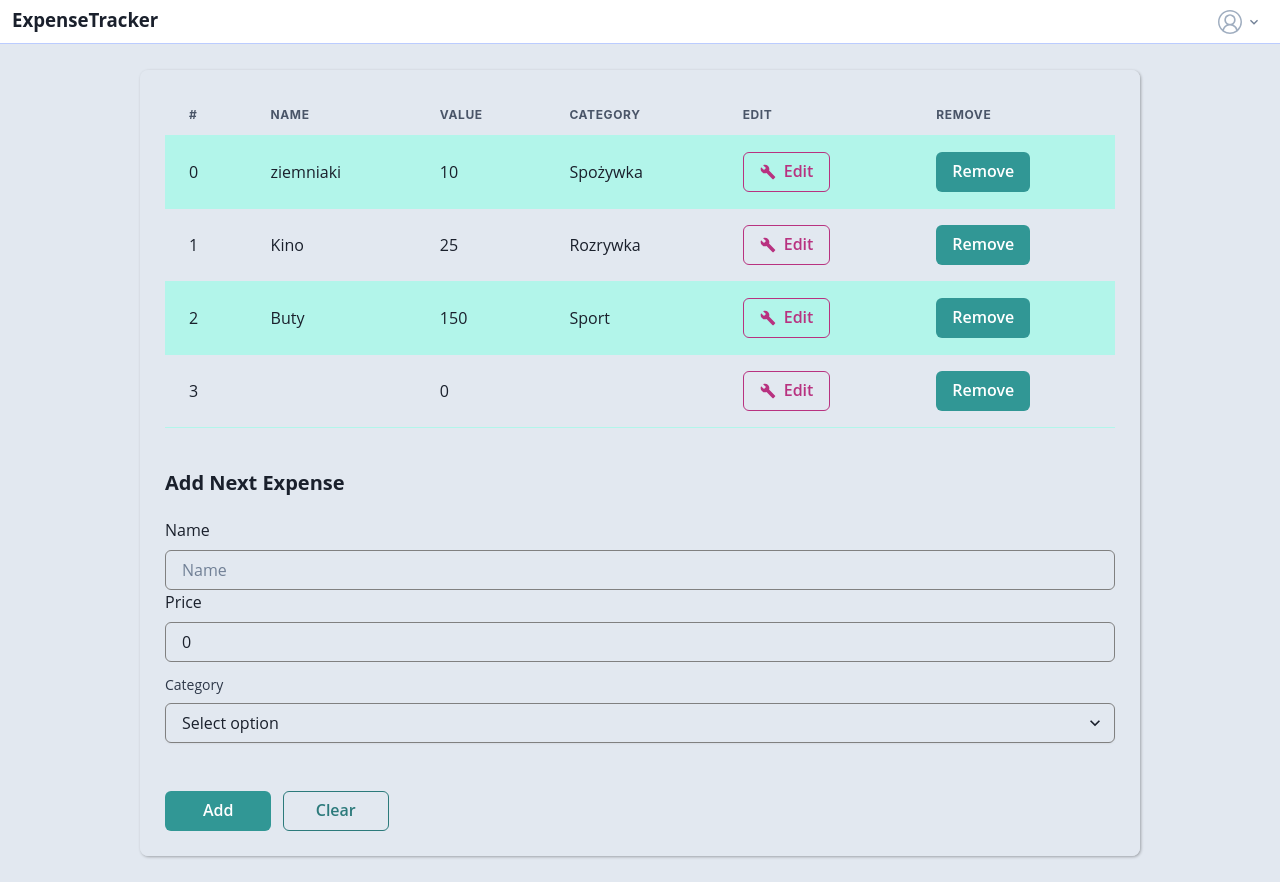
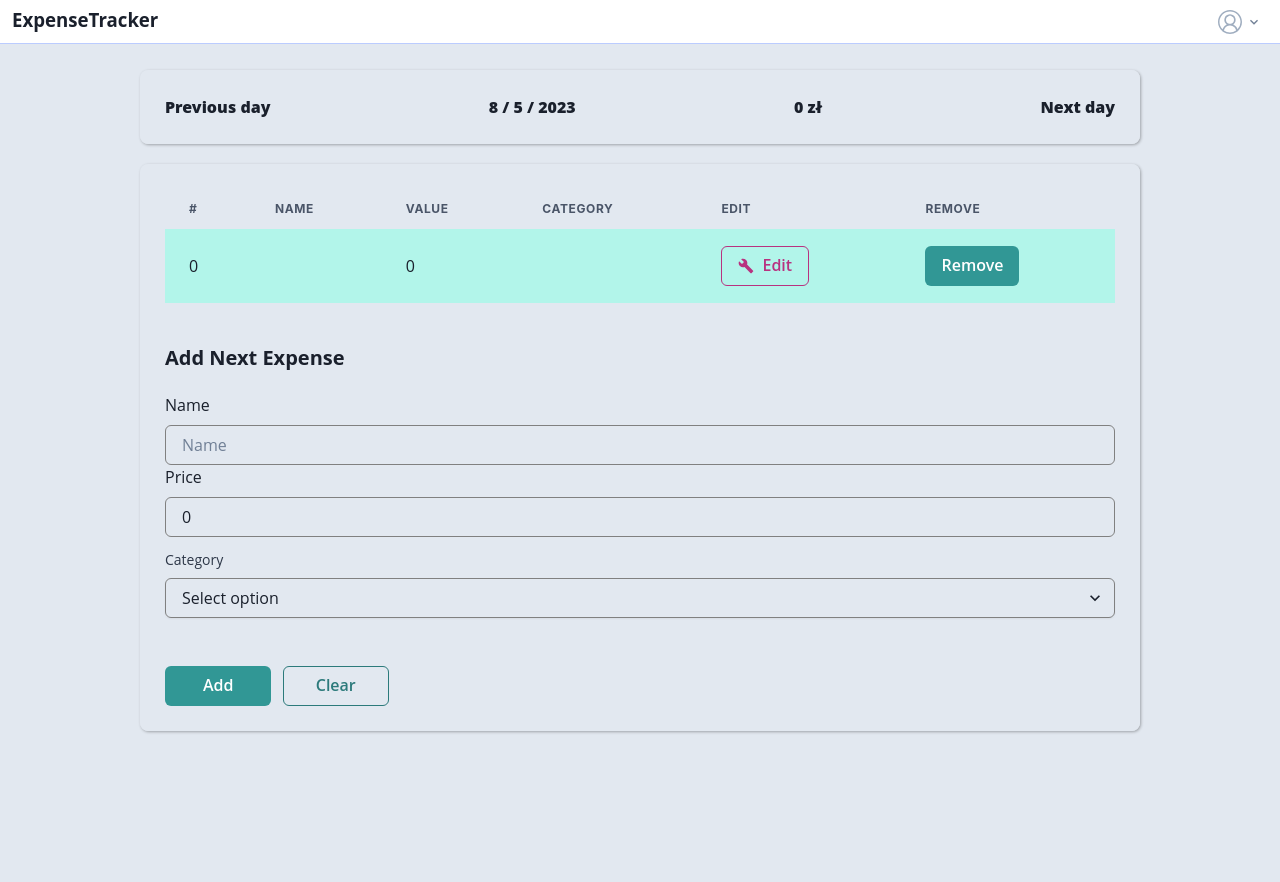
Before and after one commit to tomektomek321/ExpensesTracker, a React (Create React App) app in the folder client/: page / in a window 1280 px wide. Both pictures are taken after a click on the button "Add". After the commit the page ends 800 px from the top, so only its background shows below. Built offline with nearby package versions, Linux system fonts and the light colour scheme.

Commit message:
Feature/extend today expenses view (#8)
* display day details

* fetching correct date

* update dayShift

* names fixes

* No expenses info

* small refactor

```diff
--- a/client/src/common/data/mocks.ts
+++ b/client/src/common/data/mocks.ts
@@ -1,7 +1,20 @@
+import { Expense } from "../../domains/models/Expense";
 import { NewExpense } from "../../domains/models/NewExpense";
+import { isTheSameDate } from "../utils/date-and-time/commn-util-date-and-time";
+import { mockExpenses } from "./mocks/mockExpenses";
 
 export const emptyNewExpense: NewExpense = {
   category: "",
   name: "",
   price: 0,
 }
+
+export function getMockExpensesBy(userId: string, date: Date): Expense[] {
+  let a = mockExpenses;
+  a = mockExpenses.filter(e => {
+    const sameDate = isTheSameDate(e.date, date);
+    return sameDate;
+  });
+
+  return a;
+}
--- /dev/null
+++ b/client/src/common/data/mocks/mockExpenses.ts
@@ -0,0 +1,12 @@
+import { Expense } from "../../../domains/models/Expense";
+
+export const mockExpenses: Expense[] = [
+  { id: "123asd", name: "ziemniaki", category: "Spożywka", price: 10, date: new Date(2023, 5, 10, 12, 25, 10), userId: "addd1", },
+  { id: "1234sd5", name: "Kino", category: "Rozrywka", price: 25, date: new Date(2023, 5, 10, 14, 25, 10), userId: "addd1", },
+  { id: "123a1djh", name: "Buty", category: "Sport", price: 150, date: new Date(2023, 5, 10, 16, 25, 10), userId: "addd1", },
+
+  { id: "123asdd", name: "kurczak", category: "Spożywka", price: 20, date: new Date(2023, 5, 9, 16, 25, 10), userId: "addd1", },
+  { id: "123asdhd", name: "ogórki", category: "Spożywka", price: 10, date: new Date(2023, 5, 9, 16, 25, 10), userId: "addd1", },
+  { id: "1234s23d5", name: "Mecz w pubie", category: "Rozrywka", price: 20, date: new Date(2023, 5, 9, 16, 25, 10), userId: "addd1", },
+  { id: "123a1d55jh", name: "Pilka nożna", category: "Sport", price: 10, date: new Date(2023, 5, 9, 16, 25, 10), userId: "addd1", },
+];
--- /dev/null
+++ b/client/src/common/utils/date-and-time/commn-util-date-and-time.ts
@@ -0,0 +1,19 @@
+export function isTheSameDate(date1: Date, date2: Date): boolean {
+  if (
+    date1.getFullYear() === date2.getFullYear() &&
+    date1.getDate() === date2.getDate() &&
+    date1.getMonth() === date2.getMonth()
+  ) {
+    return true;
+  }
+
+  return false;
+}
+
+export function changeDay(dayShift: number): Date {
+
+  const previousDate = new Date(new Date().getTime());
+  previousDate.setDate(previousDate.getDate() + dayShift);
+
+  return previousDate;
+}
--- /dev/null
+++ b/client/src/components/ExpensesTable/ExpensesTable.tsx
@@ -0,0 +1,80 @@
+import React from 'react';
+import {
+  Flex,
+  Table,
+  TableContainer,
+  Tbody,
+  Th,
+  Thead,
+  Tr,
+} from '@chakra-ui/react';
+
+import { Expense } from '../../domains/models/Expense';
+import { Category } from '../../domains/models/Category';
+import { NewExpense } from '../../domains/models/NewExpense';
+import ExpenseRow from './ExpenseRow';
+
+type ExpenseRowProps = {
+  expenses: Expense[];
+  nowEdit: string | null;
+  categories: Category[];
+  handleEditInputValue: (ev: React.ChangeEvent<HTMLInputElement | HTMLSelectElement>) => void,
+  nowEditValue: NewExpense,
+  handleCancel: () => void,
+  handleUpdateExpense: () => void,
+  handleRemove: (id: string) => void,
+  handleEditCategory: (id: string) => void,
+};
+
+const ExpensesTable: React.FC<ExpenseRowProps> = ({
+  expenses,
+  nowEdit,
+  categories,
+  handleEditInputValue,
+  nowEditValue,
+  handleCancel,
+  handleUpdateExpense,
+  handleRemove,
+  handleEditCategory
+  }) => {
+  return (
+    <Flex direction={'column'}>
+      <TableContainer width={'1000px'}>
+        <Table variant='striped' colorScheme='teal'>
+          <Thead>
+            <Tr>
+              <Th>#</Th>
+              <Th>Name</Th>
+              <Th>Value</Th>
+              <Th>Category</Th>
+              <Th>EDIT</Th>
+              <Th>REMOVE</Th>
+            </Tr>
+          </Thead>
+          <Tbody>
+            {
+              expenses.map((expense: Expense, idx: number) => {
+                return(
+                  <ExpenseRow
+                    key={idx}
+                    idx={idx}
+                    expense={expense}
+                    nowEdit={nowEdit}
+                    categories={categories}
+                    handleEditInputValue={handleEditInputValue}
+                    nowEditValue={nowEditValue}
+                    handleCancel={handleCancel}
+                    handleUpdateExpense={handleUpdateExpense}
+                    handleRemove={handleRemove}
+                    handleEditCategory={handleEditCategory}
+                  />
+                )
+              })
+            }
+          </Tbody>
+        </Table>
+      </TableContainer>
+    </Flex>
+  )
+}
+export default ExpensesTable;
--- /dev/null
+++ b/client/src/components/Home/ExpensesHeader.tsx
@@ -0,0 +1,51 @@
+import React from 'react';
+import {
+  Box,
+  Flex,
+  Text,
+} from '@chakra-ui/react';
+
+type ExpenseRowProps = {
+  totalDay: number;
+  displayDate: any,
+  showDay: (shift: number) => void,
+};
+
+const ExpensesHeader: React.FC<ExpenseRowProps> = ({
+  totalDay,
+  displayDate,
+  showDay,
+    }) => {
+  return (
+    <Flex
+      borderWidth="1px"
+      rounded="lg"
+      width={'100%'}
+      shadow="1px 1px 3px rgba(0,0,0,0.3)"
+      maxWidth={1000}
+      p={6}
+      m="10px auto"
+      justifyContent={'space-between'}
+    >
+      <Box>
+        <Text fontWeight={800} onClick={() => showDay(-1)}>
+          Previous day
+        </Text>
+      </Box>
+      <Box>
+        {displayDate()}
+      </Box>
+      <Box>
+        <Text fontWeight={800}>
+          {totalDay} zł
+        </Text>
+      </Box>
+      <Box>
+      <Text fontWeight={800} onClick={() => showDay(1)}>
+          Next day
+        </Text>
+      </Box>
+    </Flex>
+  )
+}
+export default ExpensesHeader;
--- a/client/src/domains/expenses/categories-gateway.ts
+++ /dev/null
@@ -1,13 +0,0 @@
-import { Expense } from "../models/Expense";
-
-export default function GetExpensesBy(userId: string, day: number): Promise<Expense[]> {
-  return new Promise((res, rej) => {
-    setTimeout(() => {
-      res([
-        {id: "123asd", name: "ziemniaki", category: "Spożywka", price: 10, userId: "addd1", },
-        {id: "1234sd5", name: "Kino", category: "Rozrywka", price: 25, userId: "addd1", },
-        {id: "123a1djh", name: "Buty", category: "Sport", price: 150, userId: "addd1", },
-      ]);
-    }, 300);
-  });
-}
--- /dev/null
+++ b/client/src/domains/expenses/expenses-gateway.ts
@@ -0,0 +1,10 @@
+import { getMockExpensesBy } from "../../common/data/mocks";
+import { Expense } from "../models/Expense";
+
+export default function GetExpensesBy(userId: string, date: Date): Promise<Expense[]> {
+  return new Promise((res, rej) => {
+    setTimeout(() => {
+      res(getMockExpensesBy("1", date));
+    }, 300);
+  });
+}
--- a/client/src/domains/models/Expense.ts
+++ b/client/src/domains/models/Expense.ts
@@ -3,5 +3,7 @@ export interface Expense {
   category: string;
   name: string;
   price: number;
+  date: Date;
+  note?: string;
   userId: string;
 }
--- a/client/src/pages/Home.tsx
+++ b/client/src/pages/Home.tsx
@@ -2,32 +2,54 @@ import React, { useEffect, useState } from 'react';
 import {
   Box,
   Flex,
-  Table, TableContainer, Tbody, Th, Thead, Tr
+  Text,
 } from '@chakra-ui/react';
 import { Category } from '../domains/models/Category';
-import GetExpensesBy from '../domains/expenses/categories-gateway';
+import GetExpensesBy from '../domains/expenses/expenses-gateway';
 import { Expense } from '../domains/models/Expense';
 import GetCategoriesByUserId from '../domains/categories/categories-gateway';
 import NewExpenseForm from '../components/newExpenseForm/NewExpenseForm';
 import { NewExpense } from '../domains/models/NewExpense';
-import ExpenseRow from '../components/ExpensesTable/ExpenseRow';
 import { emptyNewExpense } from '../common/data/mocks';
+import { changeDay } from '../common/utils/date-and-time/commn-util-date-and-time';
+import ExpensesTable from '../components/ExpensesTable/ExpensesTable';
+import ExpensesHeader from '../components/Home/ExpensesHeader';
 
 export default function Home() {
-  const [expsenses, setExpenses] = useState<Expense[]>([]);
+  const [expenses, setExpenses] = useState<Expense[]>([]);
   const [categories, setCategories] = useState<Category[]>([]);
   const [nowEdit, setNowEdit] =  useState<string | null>(null);
   const [nowEditValue, setNowEditValue] =  useState<NewExpense>(emptyNewExpense);
+  const [date, setDate] = useState<Date>(new Date());
+  const [totalDay, setTotalDay] = useState<number>(0);
+  const [dayShift, setDayShift] = useState<number>(0);
 
   useEffect(() => {
     getExpenses();
     getCategories();
   }, []);
 
+  useEffect(() => {
+    getExpenses();
+  }, [dayShift]);
+
+
   const getExpenses = () => {
-    GetExpensesBy("sad", 0).then((val: Expense[]) => {
-      setExpenses(val);
-    })
+    const nowDay = changeDay(dayShift);
+    GetExpensesBy("sad", nowDay).then((expenses_: Expense[]) => {
+
+      setExpenses(prev => expenses_);
+      countTotalDay(expenses_);
+    });
+  }
+
+  const countTotalDay = (expenses_: Expense[]) => {
+    let total: number = 0;
+    expenses_.forEach(expense => {
+      total += expense.price;
+    });
+
+    setTotalDay(total);
   }
 
   const getCategories = () => {
@@ -36,10 +58,21 @@ export default function Home() {
     })
   }
 
+  const showDay = (shift: number) => {
+    setDayShift(prev => prev + shift);
+    setDate(changeDay(dayShift + shift));
+  }
+
+  const displayDate = () => {
+    return <Text fontWeight={800}>
+            {date.getDate()} / {date.getMonth()} / {date.getFullYear()}
+          </Text>
+  }
+
   const handleEditCategory = (id: string) => {
     setNowEdit(id);
 
-    const expense = expsenses.find(e => e.id === id)!;
+    const expense = expenses.find(e => e.id === id)!;
 
     setNowEditValue({
       category: expense.category,
@@ -49,7 +82,7 @@ export default function Home() {
   }
 
   const handleUpdateExpense = () => {
-    const newExpenses = [...expsenses];
+    const newExpenses = [...expenses];
     const foundedExpense: Expense = newExpenses.find(c => c.id === nowEdit)!;
     foundedExpense.category = nowEditValue.category;
     foundedExpense.name = nowEditValue.name;
@@ -77,7 +110,12 @@ export default function Home() {
   }
 
   return (
-    <Flex justify="center" p="16px 0px">
+    <Flex justify="center" flexDirection={'column'} p="16px 0px">
+      <ExpensesHeader
+        totalDay={totalDay}
+        displayDate={displayDate}
+        showDay={showDay}
+      />
       <Box
         borderWidth="1px"
         rounded="lg"
@@ -87,27 +125,14 @@ export default function Home() {
         m="10px auto"
         as="form"
       >
-        <Flex direction={'column'}>
-          <TableContainer width={'1000px'}>
-            <Table variant='striped' colorScheme='teal'>
-              <Thead>
-                <Tr>
-                  <Th>#</Th>
-                  <Th>Name</Th>
-                  <Th>Value</Th>
-                  <Th>Category</Th>
-                  <Th>EDIT</Th>
-                  <Th>REMOVE</Th>
-                </Tr>
-              </Thead>
-              <Tbody>
         {
-                  expsenses.map((expense: Expense, idx: number) => {
-                    return(
-                      <ExpenseRow
-                        key={idx}
-                        idx={idx}
-                        expense={expense}
+          expenses.length === 0 ? (
+            <Text width={'1000px'} fontSize={25} textAlign={'center'}>
+              NO EXPENSES ADDED YET
+            </Text>
+          ) : (
+            <ExpensesTable
+              expenses={expenses}
               nowEdit={nowEdit}
               categories={categories}
               handleEditInputValue={handleEditInputValue}
@@ -118,19 +143,13 @@ export default function Home() {
               handleEditCategory={handleEditCategory}
             />
           )
-                  })
         }
-              </Tbody>
-            </Table>
-          </TableContainer>
-        </Flex>
-
         <NewExpenseForm
-          expsenses={expsenses}
+          expenses={expenses}
           setExpenses={setExpenses}
           categories={categories}
+          countTotalDay={countTotalDay}
         />
-
       </Box>
     </Flex>
   )
```
Also changed, not shown: client/src/components/newExpenseForm/NewExpenseForm.tsx (+13 -8 lines). Lines whose indentation alone changed are shown as unchanged.
